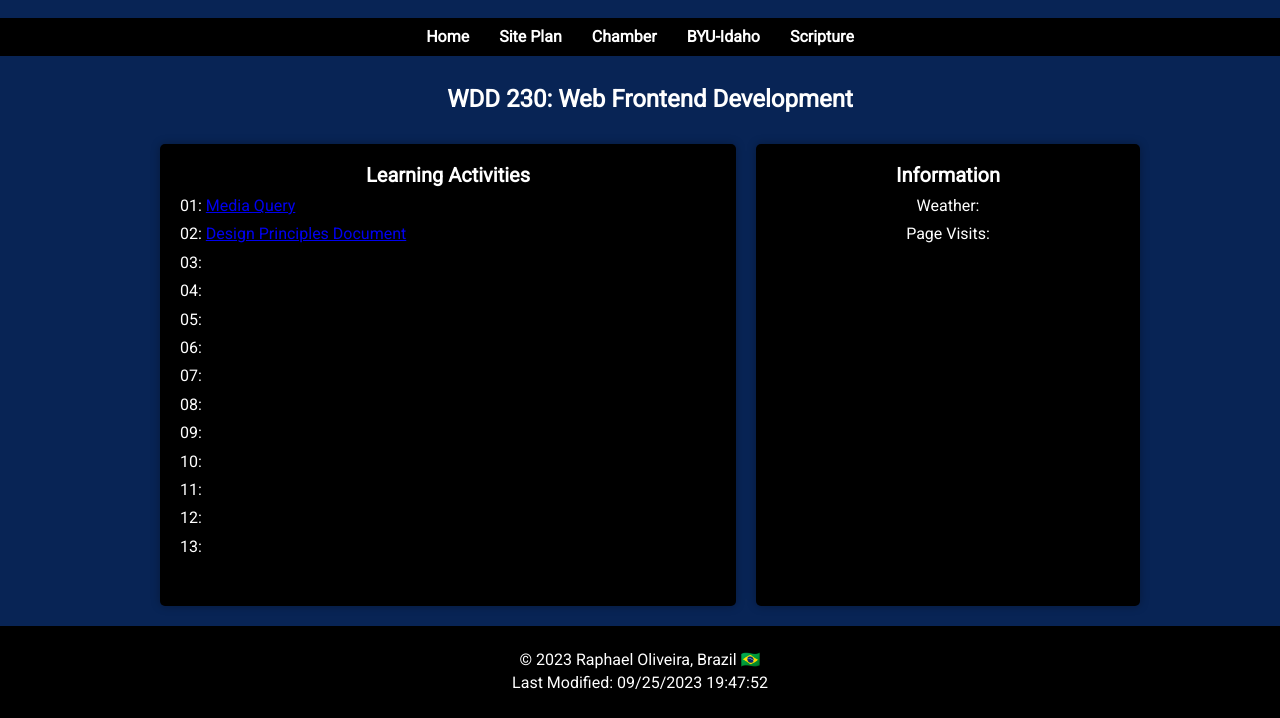
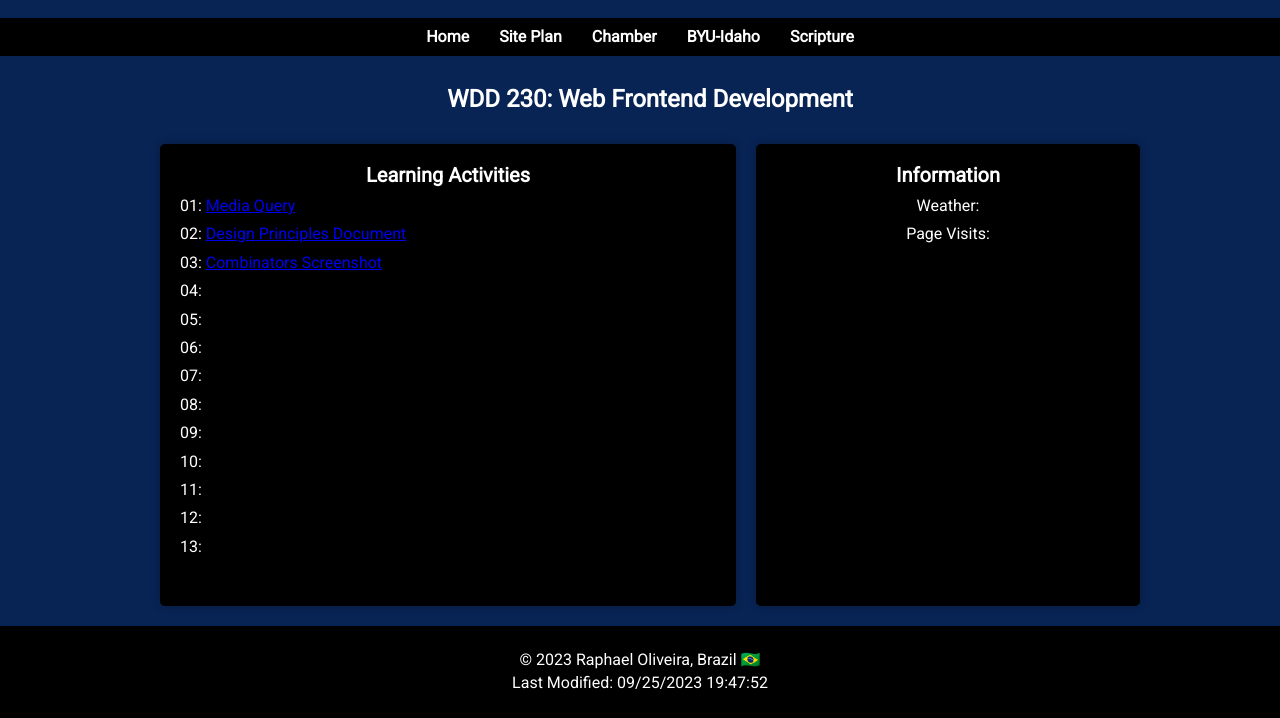
Before and after one commit to roliveira89/wdd230, a plain HTML site: page index.html in a window 1280 px wide. Shown: the part 182-900 px from the top of the page. Drawn offline with Linux system fonts and the light colour scheme.

Commit message:
Combinators Exercise Finished

```diff
--- a/index.html
+++ b/index.html
@@ -44,7 +44,7 @@
                     <!-- List items <li> and anchors <a> for learning activities will be populated here -->
                     <li>01: <a href="lesson01/media-query.html" target="_blank">Media Query</a></li>
                     <li>02: <a href="lesson02/design-principles.html" target="_blank">Design Principles Document</a></li>
-                    <li>03: </li>
+                    <li>03: <a href="lessons-images\week3-combinators.png" target="_blank">Combinators Screenshot</a></li>
                     <li>04: </li>
                     <li>05: </li>
                     <li>06: </li>
```
Also changed, not shown: lessons-images/week3-combinators.png (added).
